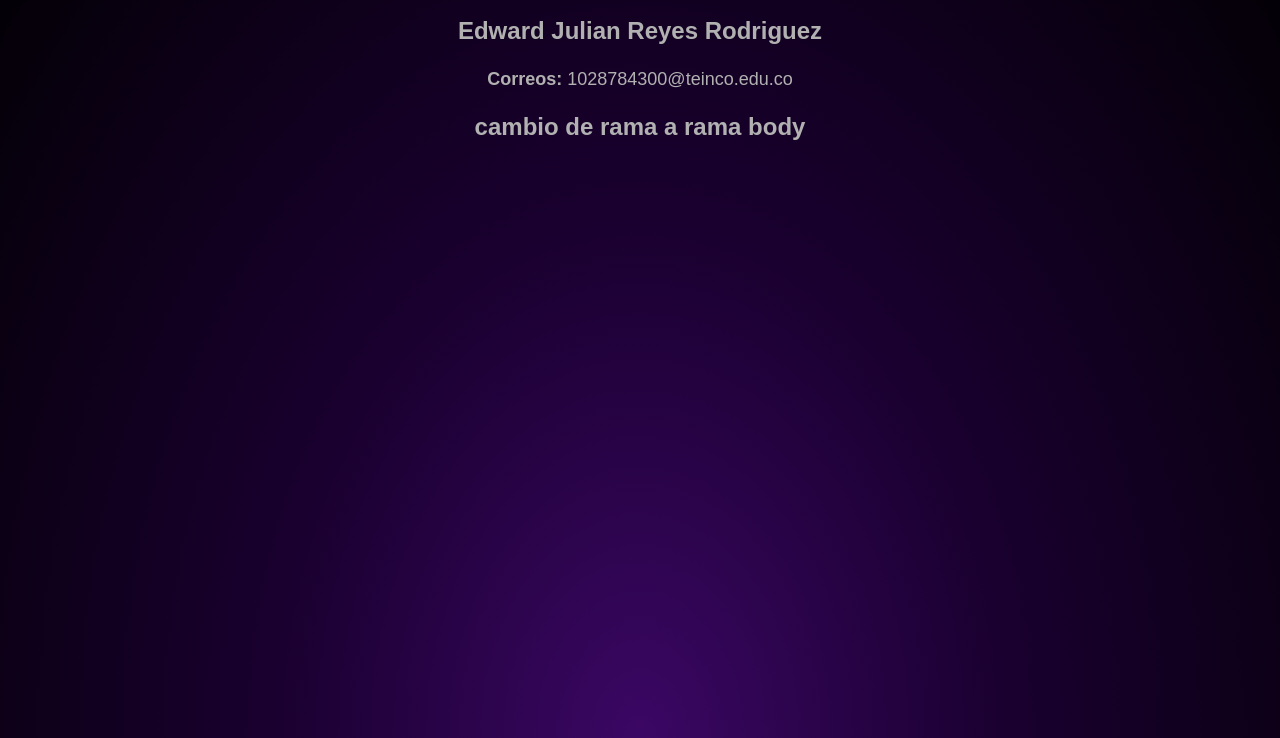
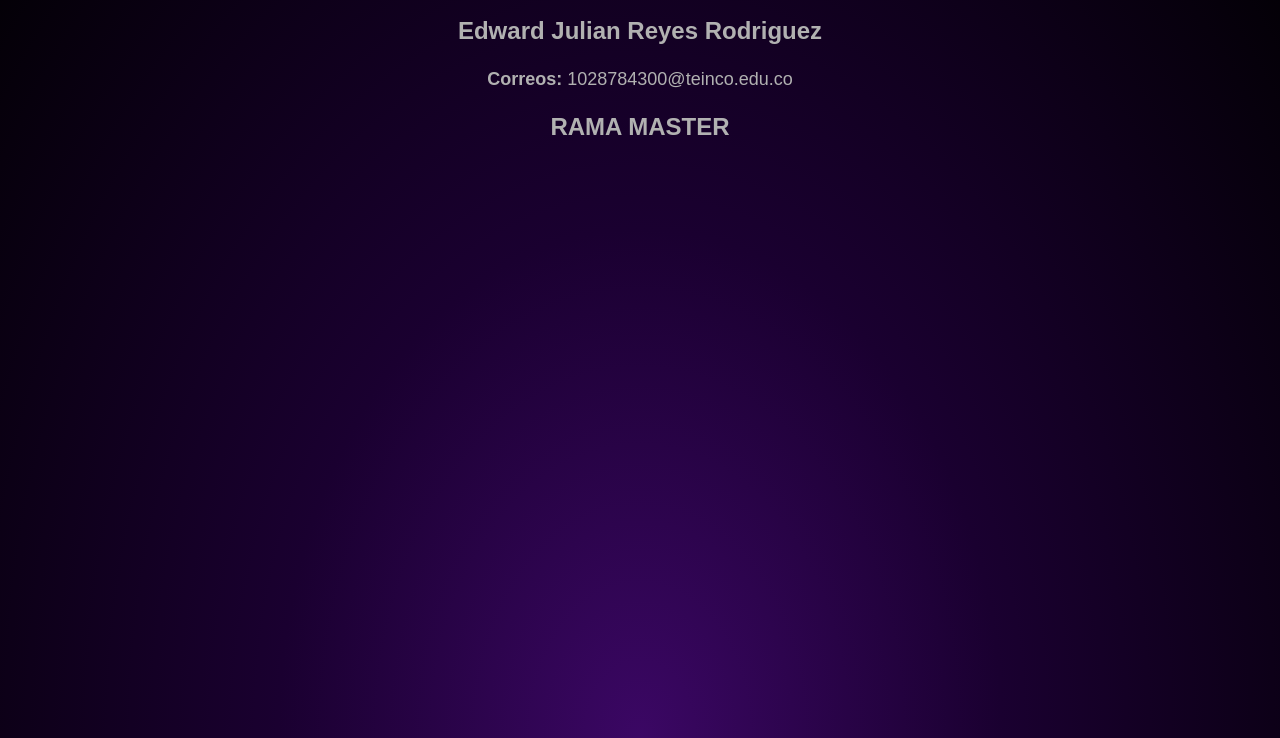
Before and after one commit to reyes3122/Programacion-movil, a plain HTML site: page Intrateinco.html in a window 1280 px wide. Shown: the part 162-900 px from the top of the page. Drawn offline with Linux system fonts and the light colour scheme.

Commit message:
cambio de texto master

```diff
--- a/Intrateinco.html
+++ b/Intrateinco.html
@@ -13,7 +13,7 @@
     <h2>Edward Julian Reyes Rodriguez</h2>
     <p><strong>Correos:</strong> 1028784300@teinco.edu.co</p>
 
-    <h2>cambio de rama a rama body</h2>
+    <h2>RAMA MASTER</h2>
 
 
 </body>
```
